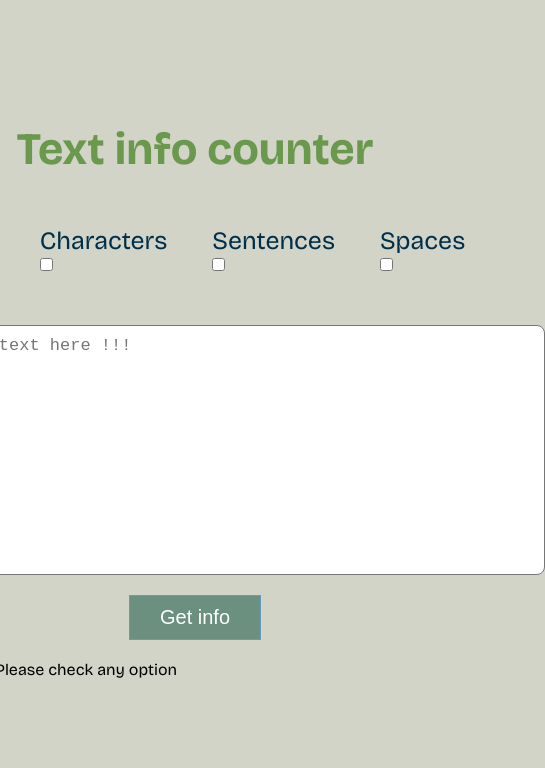
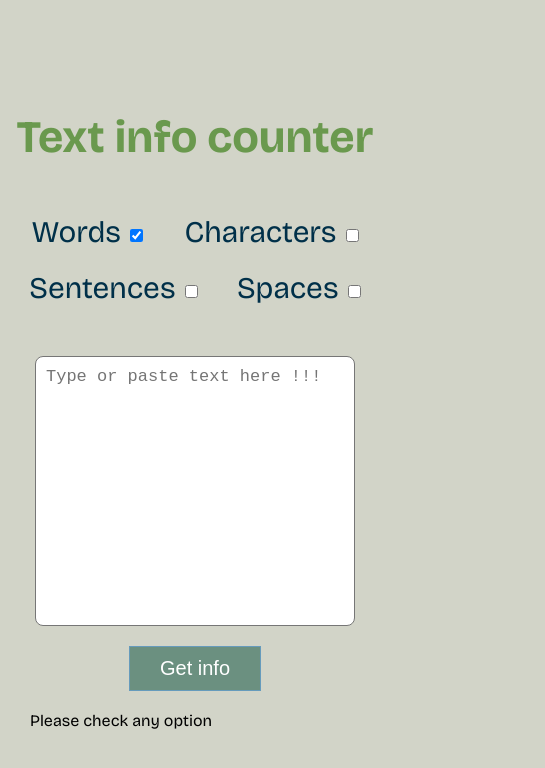
Before and after one commit to albertsh2000/text-info-counter, a plain HTML site: page index.html in a window 390 px wide. Both pictures are taken after a click on the button "Get info". Shown: the whole page, 545 px wide, since content can reach past the window. Drawn offline with nearby package versions, Linux system fonts and the light colour scheme.

Commit message:
complete design, test for production

```diff
--- a/index.html
+++ b/index.html
@@ -8,18 +8,18 @@
   <body>
     <h1 class="main_title">Text info counter</h1>
       <div class="options">
-        <label class="my">
+        <label>
            <span>Words</span>
           <input type="checkbox"  data-words="words" checked ></label>
-        <label class="my">
+        <label>
           <span>Characters</span>
 
           <input type="checkbox"   data-characters="characters"></label>
-        <label class="my">
+        <label>
           <span>Sentences</span>
 
           <input type="checkbox"  data-sentences="sentences"></label>
-        <label class="my">
+        <label>
           <span>Spaces</span>
 
           <input type="checkbox"  data-spaces="spaces"></label>
--- a/script.js
+++ b/script.js
@@ -16,7 +16,7 @@ const charactersObj = {
 }
 
 const sentencesObj = {
-    name: "Sentences",
+    name: "Sentences (only dots)",
     check: false,
     quantity: 0
 }
--- a/style.css
+++ b/style.css
@@ -16,14 +16,14 @@ body {
     flex-direction: column;
     align-items: center;
     background-color: #d2d4c8;
-    height: 95vh;
+    min-height: 100vh;
   }
 
   .main_title {
     text-align: center;
     color:#6a994e;
     font-weight: 600;
-    font-size: 45px;
+    font-size: 50px;
   }
 
   .options{
@@ -32,6 +32,7 @@ body {
     justify-content: space-evenly;
     gap: 40px;
     margin: 50px 0;
+    padding: 0 10px;
 
   }
 
@@ -54,7 +55,7 @@ body {
     resize: none;
     padding: 10px;
     width: 700px;
-    height: 250px;
+    min-height: 250px;
     border-radius:8px;
   }
 
@@ -85,6 +86,7 @@ body {
 
   .table_wrapper{
     margin-top: 20px;
+    margin-bottom: 5px;
     display: flex;
 
     flex-direction: column;
@@ -104,15 +106,10 @@ body {
     font-weight: 600;
   }
 
-
   .row_name{
-
-
     width: 250px;
     font-size: 20px;
-
   }
-
 
   .row_quantity{
     text-align: center;
@@ -120,3 +117,97 @@ body {
     border-left: 1px solid #003049;
     font-size: 19px;
   }
+
+
+
+
+  @media(max-width:720px){
+
+    .main_title{
+      font-size: 60px;
+    }
+
+    label span {
+        font-size: 30px;
+
+    }
+    .options{
+      gap: 20px;
+    }
+    textarea{
+      width: 600px;
+      min-height: 350px;
+    }
+  }
+
+  @media(max-width:650px){
+    .options{
+      flex-wrap: wrap;
+    }
+    textarea{
+      width: 480px;
+    }
+  }
+
+
+
+
+  @media(max-width:520px){
+    textarea{
+      width: 380px;
+      min-height: 300px;
+    }
+  }
+
+
+  @media(max-width:450px){
+    .main_title{
+      font-size: 45px;
+    }
+    textarea{
+     width: 320px;
+      min-height: 270px;
+    }
+    .table_wrapper{
+      width: 330px;
+    }
+    .row_name{
+      width: 238px;
+    }
+  }
+
+
+  @media(max-width:370px){
+    .main_title {
+        font-size: 41px;
+    }
+
+    textarea {
+        width: 290px;
+        min-height: 250px;
+    }
+
+    label span {
+        font-size: 25px;
+    }
+
+    .table_wrapper{
+      width: 310px;
+    }
+
+    .row_name{
+      width: 235px;
+    }
+  }
+
+
+
+  @media(max-width:335px){
+    .table_wrapper{
+      width: 290px;
+    }
+    .row_name {
+        width: 210px;
+        font-size: 18px;
+    }
+  }
```
